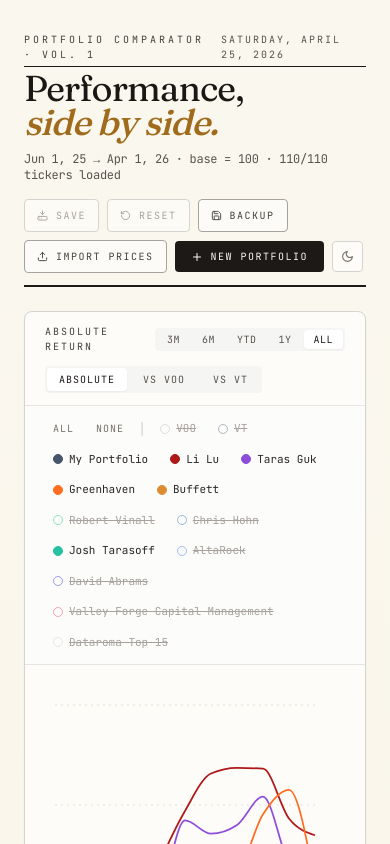
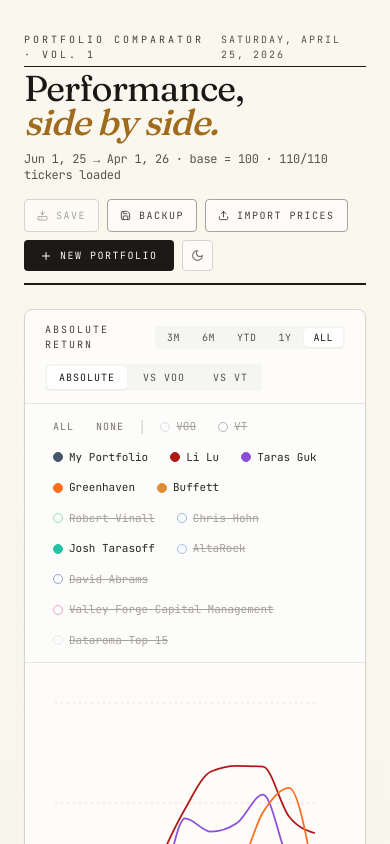
Before and after one commit to LoyEgor/portfolio-performance, a React (Vite) app: page / in a window 390 px wide. Shown: the top 844 px of the page. Built offline with nearby package versions, Linux system fonts and the light colour scheme.

Commit message:
refactor: streamline reset button functionality and enhance UI responsiveness for unsaved changes

```diff
--- a/src/portfolio_tracker.jsx
+++ b/src/portfolio_tracker.jsx
@@ -2193,16 +2193,18 @@
                 </div>
               </div>
               <div className="flex items-center gap-2 flex-wrap">
+                {hasUnsavedChanges && !saving && (
+                  <button onClick={resetToDefaults}
+                    className="flex items-center gap-2 px-3 py-2 text-[10px] tracking-[0.15em] uppercase text-stone-700 hover:text-stone-900 font-mono border border-stone-400 hover:border-stone-700 bg-white/60 rounded"
+                    title="Discard local changes and reload from default-data.json">
+                    <RotateCcw size={11} /> Reset
+                  </button>
+                )}
                 <button onClick={handleSaveDefault} disabled={!hasUnsavedChanges || saving}
                   className="flex items-center gap-2 px-3 py-2 text-[10px] tracking-[0.15em] uppercase text-stone-700 hover:text-stone-900 font-mono border border-stone-400 hover:border-stone-700 bg-white/60 rounded disabled:text-stone-400 disabled:border-stone-300 disabled:bg-white/40 disabled:cursor-not-allowed disabled:hover:text-stone-400 disabled:hover:border-stone-300"
                   title={hasUnsavedChanges ? 'Save current data as default (overwrites default-data.json)' : 'No changes to save'}>
                   {saving ? <Loader2 size={11} className="animate-spin" /> : <HardDriveDownload size={11} />}
                   {saving ? 'Saving…' : 'Save'}
-                </button>
-                <button onClick={resetToDefaults} disabled={!hasUnsavedChanges || saving}
-                  className="flex items-center gap-2 px-3 py-2 text-[10px] tracking-[0.15em] uppercase text-stone-700 hover:text-stone-900 font-mono border border-stone-400 hover:border-stone-700 bg-white/60 rounded disabled:text-stone-400 disabled:border-stone-300 disabled:bg-white/40 disabled:cursor-not-allowed disabled:hover:text-stone-400 disabled:hover:border-stone-300"
-                  title={hasUnsavedChanges ? 'Discard local changes and reload from default-data.json' : 'No changes to discard'}>
-                  <RotateCcw size={11} /> Reset
                 </button>
                 <button onClick={() => setShowBackup(true)}
                   className="flex items-center gap-2 px-3 py-2 text-[10px] tracking-[0.15em] uppercase text-stone-700 hover:text-stone-900 font-mono border border-stone-400 hover:border-stone-700 bg-white/60 rounded">
```
